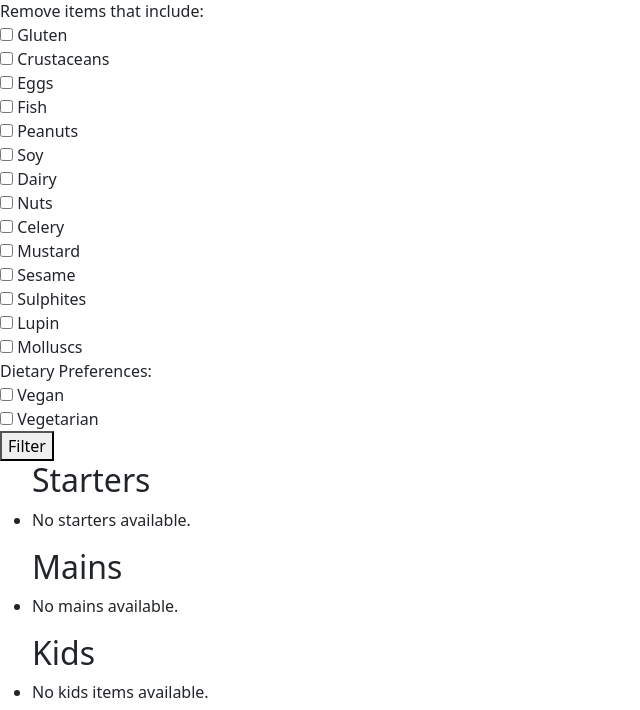
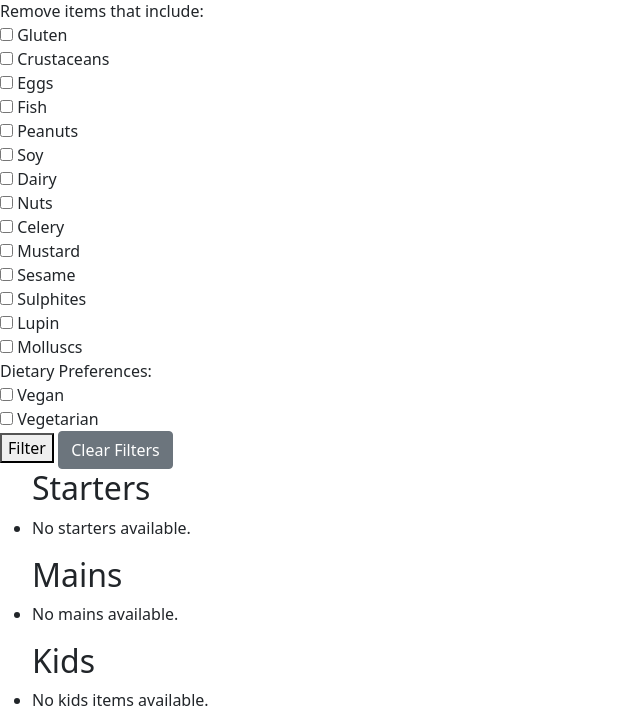
Before and after one commit to DiarmuidHenry/Restaurant-Booking, a Django app: page /allergens/menu/ in a window 1280 px wide. Shown: the part 312-1022 px from the top of the page, without its empty margins (0-640 px from the left). Run offline with Django 4.2, Linux system fonts and the light colour scheme; data that the repository does not hold is empty; parts of the project's set-up code (start-up, migrations or seed data) failed here and were passed over.

Commit message:
fix: Allergen filters remain when navigating back to menu

```diff
--- a/allergens/templates/allergens/menu_item_detail.html
+++ b/allergens/templates/allergens/menu_item_detail.html
@@ -12,6 +12,5 @@
     <p>Like what you see? Click below to book a table with us</p>
     <a href="{% url 'reservation' %}" class="btn btn-primary">Make a Reservation</a>
     <br>
-    <a href="{% url 'menu_items_list' %}" class="btn btn-secondary">Back to the Menu</a>
-
+    <a href="{% url 'menu_items_list' %}?{{ filters }}" class="btn btn-secondary">Back to the Menu</a>
 {% endblock %}
--- a/allergens/templates/allergens/menu_items_list.html
+++ b/allergens/templates/allergens/menu_items_list.html
@@ -32,13 +32,14 @@
             </label><br>
         </div>
         <button type="submit">Filter</button>
+        <a href="{% url 'menu_items_list' %}" class="btn btn-secondary">Clear Filters</a>
     </form>
 
     <ul>
         <h2>Starters</h2>
         {% for item in starters %}
         <li>
-            <a href="{% url 'menu_item_detail' slug=item.slug %}">
+            <a href="{% url 'menu_item_detail' slug=item.slug %}?{{ filters }}">
                 <h3>{{ item.dish_name }}</h3>
                 {% if item.image %}
                     <img src="{{ item.image.url }}" alt="{{ item.dish_name }}" width="200">
@@ -58,7 +59,7 @@
         <h2>Mains</h2>
         {% for item in mains %}
         <li>
-            <a href="{% url 'menu_item_detail' slug=item.slug %}">
+            <a href="{% url 'menu_item_detail' slug=item.slug %}?{{ filters }}">
                 <h3>{{ item.dish_name }}</h3>
                 {% if item.image %}
                     <img src="{{ item.image.url }}" alt="{{ item.dish_name }}" width="200">
@@ -78,7 +79,7 @@
         <h2>Kids</h2>
         {% for item in kids %}
         <li>
-            <a href="{% url 'menu_item_detail' slug=item.slug %}">
+            <a href="{% url 'menu_item_detail' slug=item.slug %}?{{ filters }}">
                 <h3>{{ item.dish_name }}</h3>
                 {% if item.image %}
                     <img src="{{ item.image.url }}" alt="{{ item.dish_name }}" width="200">
@@ -99,7 +100,7 @@
         {% for item in sides %}
             <li>
                 <li>
-                    <a href="{% url 'menu_item_detail' slug=item.slug %}">
+                    <a href="{% url 'menu_item_detail' slug=item.slug %}?{{ filters }}">
                         <h3>{{ item.dish_name }}</h3>
                         {% if item.image %}
                             <img src="{{ item.image.url }}" alt="{{ item.dish_name }}" width="200">
@@ -119,7 +120,7 @@
         <h2>Desserts</h2>
         {% for item in desserts %}
         <li>
-            <a href="{% url 'menu_item_detail' slug=item.slug %}">
+            <a href="{% url 'menu_item_detail' slug=item.slug %}?{{ filters }}">
                 <h3>{{ item.dish_name }}</h3>
                 {% if item.image %}
                     <img src="{{ item.image.url }}" alt="{{ item.dish_name }}" width="200">
--- a/allergens/views.py
+++ b/allergens/views.py
@@ -46,6 +46,7 @@ def menu_items_list(request):
         'kids': kids,
         'sides': sides,
         'desserts': desserts,
+        'filters': request.GET.urlencode(), # Filters are passed on to template #
     }
 
     return render(request, 'allergens/menu_items_list.html', context)
@@ -53,4 +54,6 @@ def menu_items_list(request):
 
 def menu_item_detail(request, slug):
     item = get_object_or_404(MenuItem, slug=slug)
-    return render(request, 'allergens/menu_item_detail.html', {'item': item})
+    # Filters are passed on so they remain when user goes back to menu
+    filters = request.GET.urlencode()
+    return render(request, 'allergens/menu_item_detail.html', {'item': item, 'filters': filters})
```
